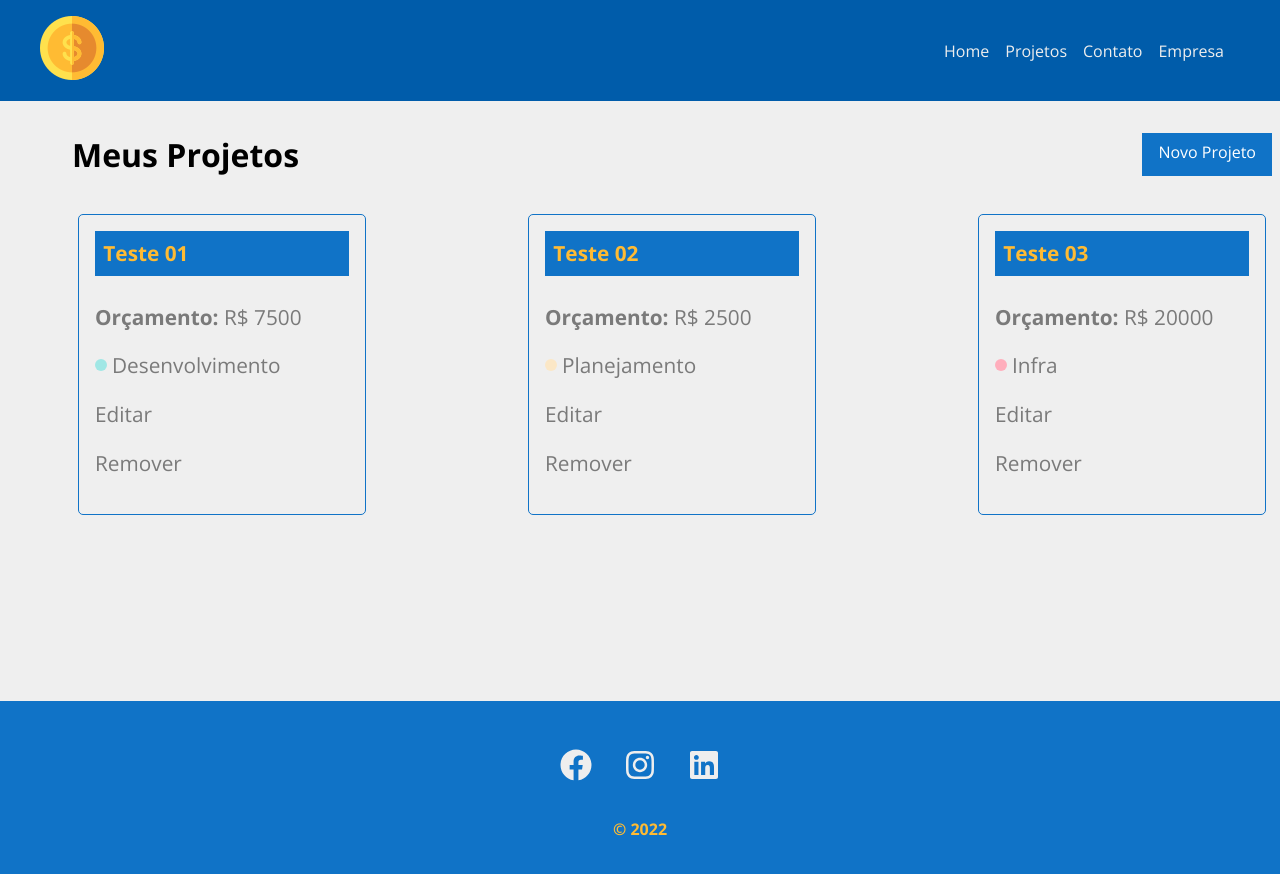
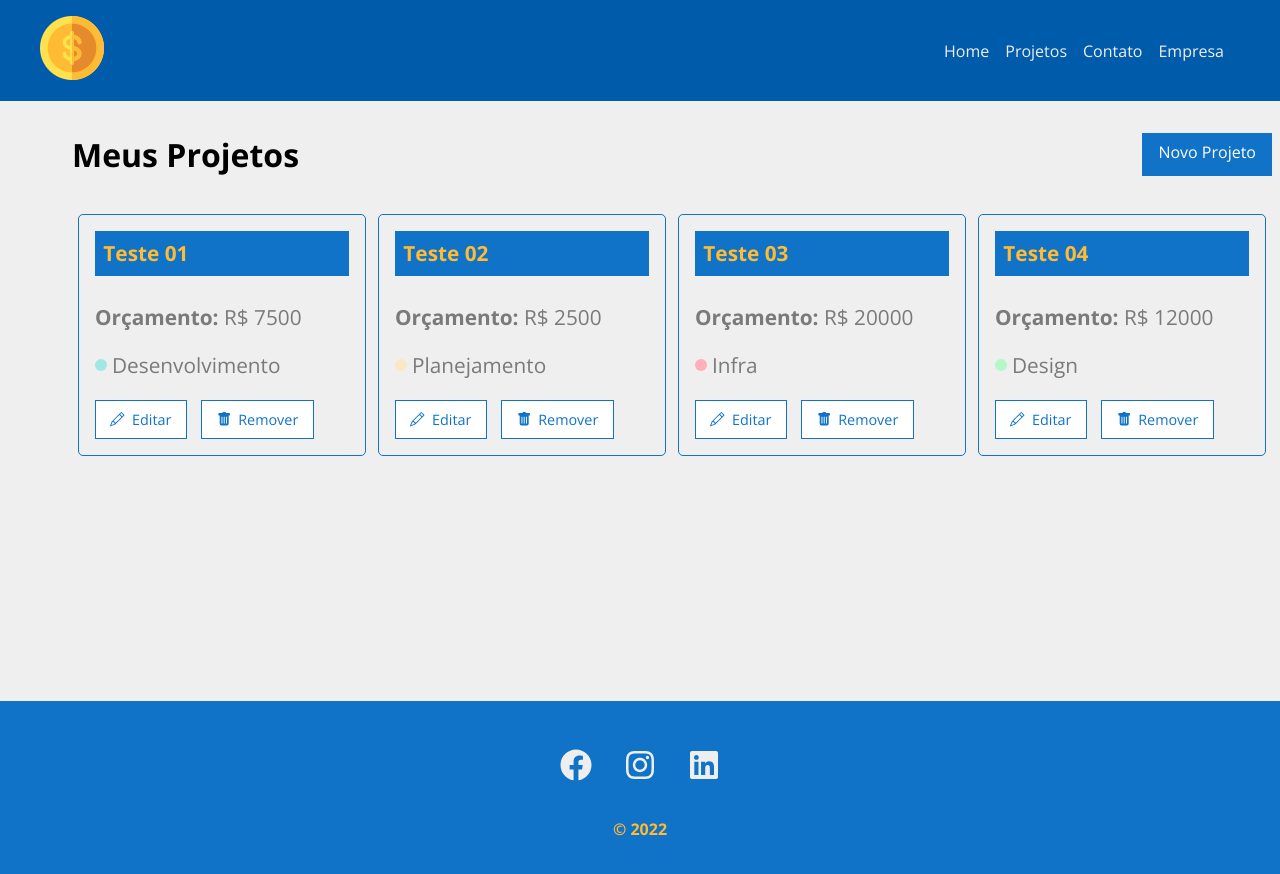
Before and after one commit to allangadelha/my-manager, a React (Create React App) app: page /projects in a window 1280 px wide. Shown: the top 874 px of the page. Built offline with nearby package versions, Linux system fonts and the light colour scheme; data requests are answered from the project's data file.

Commit message:
Concluding style Projects: style in buttons

```diff
--- a/db.json
+++ b/db.json
@@ -32,6 +32,17 @@
       "manager": 0,
       "services": [],
       "id": 3
+    },
+    {
+      "name": "Teste 04",
+      "valueProject": "12000",
+      "category": {
+        "id": "3",
+        "name": "Design"
+      },
+      "manager": 0,
+      "services": [],
+      "id": 4
     }
   ],
   "categories": [
--- a/src/components/project/ProjectCard.js
+++ b/src/components/project/ProjectCard.js
@@ -1,5 +1,6 @@
 import styles from './ProjectCard.module.css';
-import { BsPencil, BsFillTrashFill } from 'react-icons/bs';
+import { BsPencil, BsFillTrashFill, BsTrashFill } from 'react-icons/bs';
+import { Link } from 'react-router-dom';
 
 function ProjectCard({ id, name, valueProject, category, handleRemove }) {
 
@@ -12,9 +13,13 @@ function ProjectCard({ id, name, valueProject, category, handleRemove }) {
             <p className={styles.category_text}>
                 <span className={`${styles[category.toLowerCase()]}`}></span> {category}
             </p>
-            <div>
-                <p>Editar</p>
-                <p>Remover</p>
+            <div className={styles.project_card_actions}>
+                <Link to='/'>
+                    <BsPencil /> Editar
+                </Link>
+                <button>
+                    <BsTrashFill /> Remover
+                </button>
             </div>
         </div>
 
--- a/src/components/project/ProjectCard.module.css
+++ b/src/components/project/ProjectCard.module.css
@@ -53,3 +53,35 @@
 .category_text .planejamento {
     background-color: #FBE7C6;
 }
+
+.project_card_actions {
+    align-items: center;
+    display: flex;
+    margin-top: 1.2em;
+}
+
+.project_card_actions a,
+.project_card_actions button {
+    align-items: center;
+    border: none;
+    background-color: #FFFFFF;
+    border: 1px solid #1073C7;
+    color: #1073C7;
+    display: flex;
+    font-size: .9em;
+    justify-content: center;
+    margin-right: 1em;
+    padding: .6em 1em;cursor: pointer;
+    text-decoration: none;
+    transition: 0.3s;
+}
+
+.project_card_actions svg {
+    margin-right: .5em;
+}
+
+.project_card_actions a:hover,
+.project_card_actions button:hover {
+    background-color: #1073C7;
+    color: #FFBB33;
+}
```
